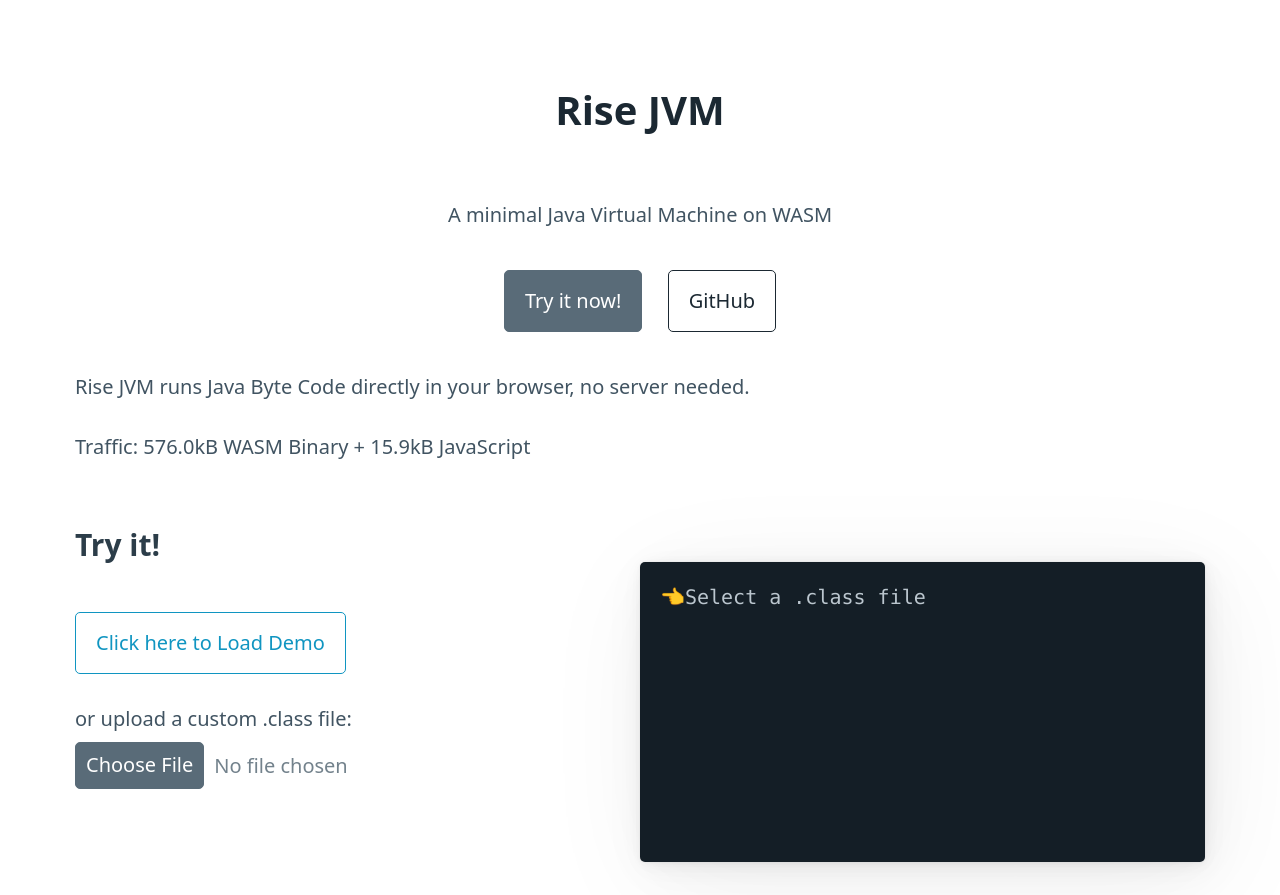
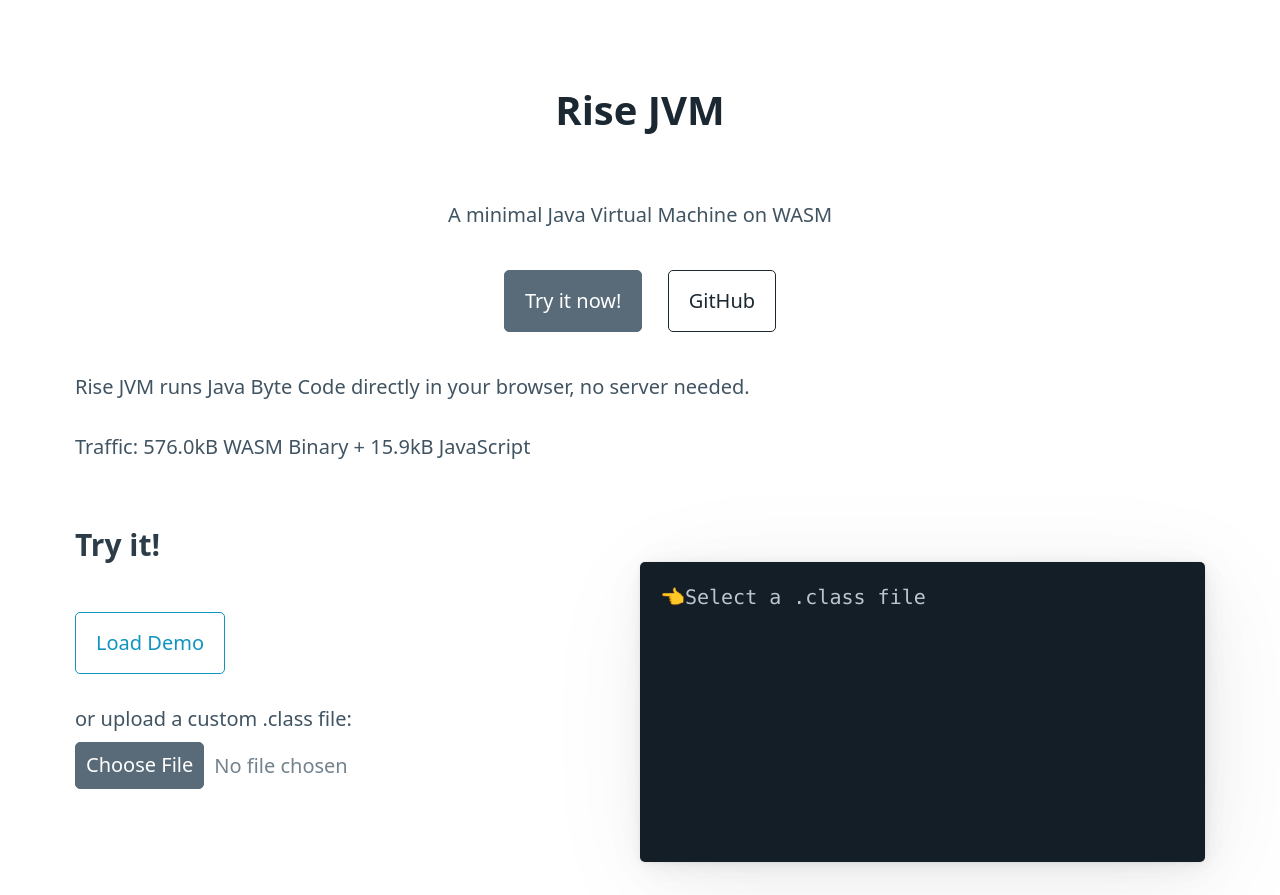
Before and after one commit to AmazingRise/rise-jvm, a plain HTML site: page index.html in a window 1280 px wide. Shown: the top 895 px of the page. Drawn offline with nearby package versions, Linux system fonts and the light colour scheme.

Commit message:
Update a button

```diff
--- a/index.html
+++ b/index.html
@@ -109,7 +109,7 @@
             <h3>Try it!</h3>
             <div id="control">
                 <div id="demo">
-                    <a href="#try" role="button" onclick="load_demo()" class="dense outline">Click here to Load Demo</a>
+                    <a href="#try" role="button" onclick="load_demo()" class="dense outline">Load Demo</a>
                 </div>
                 <div id="upload">
                 or upload a custom .class file:
```
